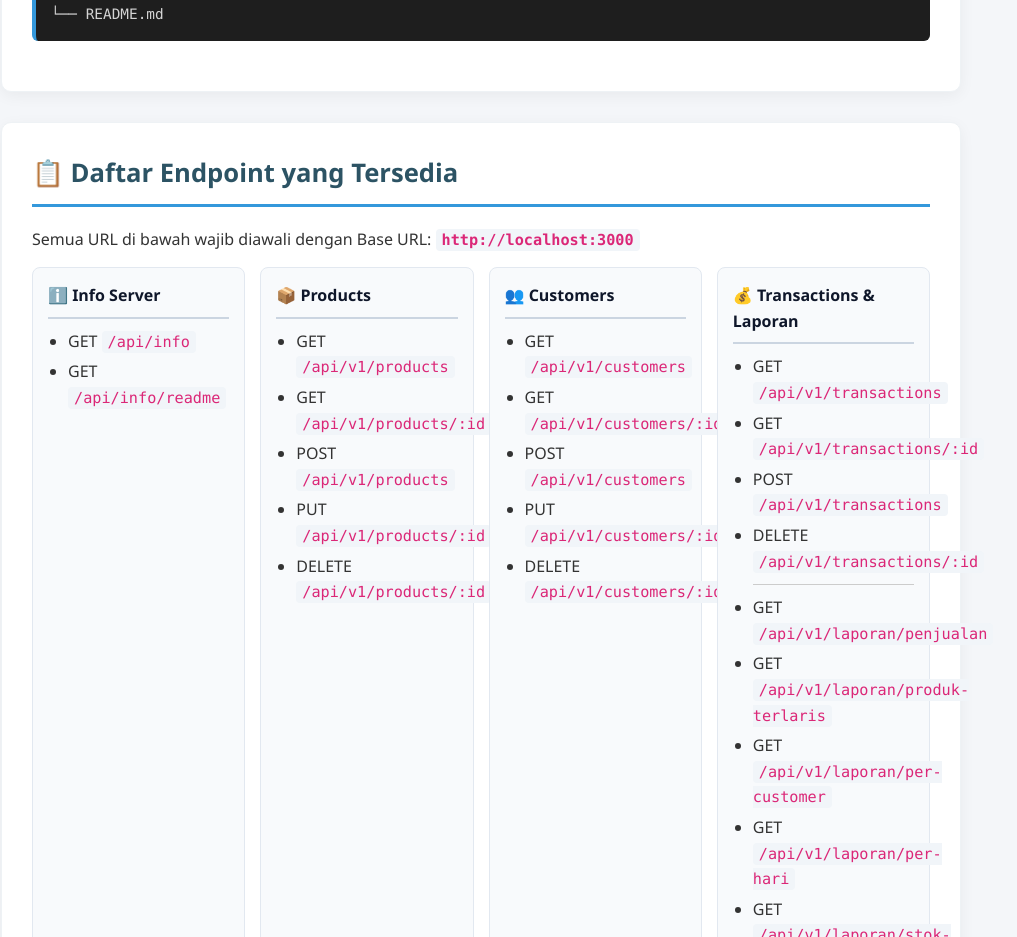
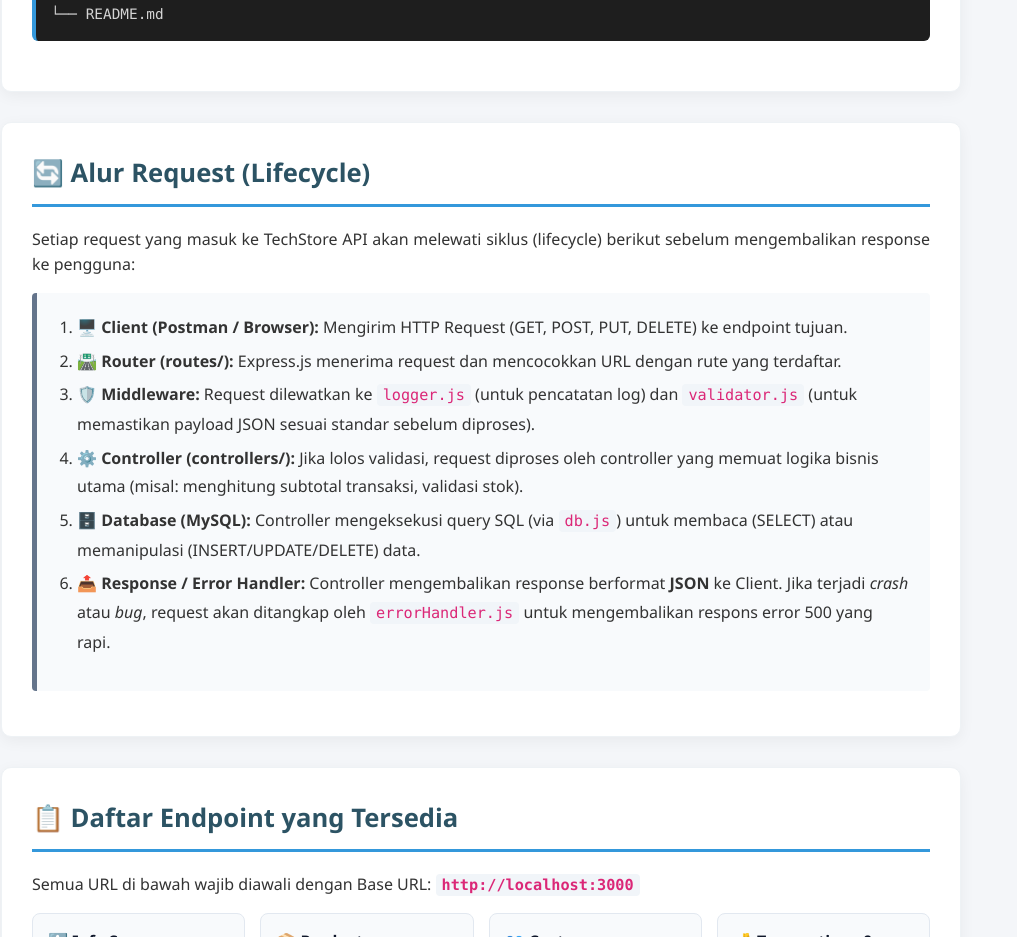
Before and after one commit to majid140326/techstore-api, a plain HTML site: page index.html in a window 1280 px wide. Shown: the part 4406-5343 px from the top of the page, without its empty margins (159-1176 px from the left). Drawn offline with Linux system fonts and the light colour scheme.

Commit message:
API-TechStore

```diff
--- a/index.html
+++ b/index.html
@@ -115,12 +115,14 @@
 
 <div class="container">
 
+    <!-- JUDUL PROJECT & STUDI KASUS -->
     <div class="card">
         <h2>📌 Judul Project & Studi Kasus</h2>
         <h3 style="margin-top: 0; color:#0f172a;">Judul: TechStore API - Point of Sales Backend</h3>
         <p style="text-align: justify;"><strong>Studi Kasus:</strong> Pengembangan arsitektur backend <em>Point of Sales</em> (Sistem Kasir) untuk sebuah toko ritel yang menjual HP dan Laptop. Sistem ini dirancang untuk mempermudah kasir dalam melakukan manajemen inventaris (Products), mendata informasi pembeli (Customers), memproses checkout belanjaan secara *real-time* yang langsung memotong sisa stok produk (Transactions), dan memberikan visibilitas kepada pemilik toko melalui rekapitulasi data penjualan cerdas (Laporan Laba & Sisa Stok).</p>
     </div>
 
+    <!-- KELOMPOK 5 -->
     <div class="card">
         <h2>👥 Kelompok 5</h2>
         <p><strong>Mata Kuliah:</strong> Integrasi Sistem</p>
@@ -133,6 +135,7 @@
         </div>
     </div>
 
+    <!-- TEKNOLOGI -->
     <div class="card">
         <h2>🛠️ Teknologi yang Digunakan</h2>
         <div class="tech-grid">
@@ -143,6 +146,7 @@
         </div>
     </div>
 
+    <!-- CARA MENJALANKAN PROJECT -->
     <div class="card">
         <h2>🚀 Cara Menjalankan Project</h2>
 
@@ -203,6 +207,7 @@ CREATE TABLE transaction_items (
         <p>Jika berhasil, akan muncul tulisan Server berjalan di <code>http://localhost:3000</code></p>
     </div>
 
+    <!-- CATATAN PENTING -->
     <div class="card">
         <h2>⚠️ Catatan Penting Penggunaan :id</h2>
         <div class="alert-box">
@@ -231,6 +236,7 @@ CREATE TABLE transaction_items (
         </div>
     </div>
 
+    <!-- STRUKTUR PROJECT -->
     <div class="card">
         <h2>📁 Struktur Project</h2>
 <pre>TechStoreAPI/
@@ -263,6 +269,23 @@ CREATE TABLE transaction_items (
 └── README.md</pre>
     </div>
 
+    <!-- ALUR REQUEST (LIFECYCLE) -->
+    <div class="card">
+        <h2>🔄 Alur Request (Lifecycle)</h2>
+        <p style="margin-bottom: 15px; text-align: justify;">Setiap request yang masuk ke TechStore API akan melewati siklus (lifecycle) berikut sebelum mengembalikan response ke pengguna:</p>
+        <div class="alert-box" style="background: #f8fafc; border-left-color: #64748b;">
+            <ol style="line-height: 1.8;">
+                <li>🖥️ <strong>Client (Postman / Browser):</strong> Mengirim HTTP Request (GET, POST, PUT, DELETE) ke endpoint tujuan.</li>
+                <li>🛣️ <strong>Router (routes/):</strong> Express.js menerima request dan mencocokkan URL dengan rute yang terdaftar.</li>
+                <li>🛡️ <strong>Middleware:</strong> Request dilewatkan ke <code>logger.js</code> (untuk pencatatan log) dan <code>validator.js</code> (untuk memastikan payload JSON sesuai standar sebelum diproses).</li>
+                <li>⚙️ <strong>Controller (controllers/):</strong> Jika lolos validasi, request diproses oleh controller yang memuat logika bisnis utama (misal: menghitung subtotal transaksi, validasi stok).</li>
+                <li>🗄️ <strong>Database (MySQL):</strong> Controller mengeksekusi query SQL (via <code>db.js</code>) untuk membaca (SELECT) atau memanipulasi (INSERT/UPDATE/DELETE) data.</li>
+                <li>📤 <strong>Response / Error Handler:</strong> Controller mengembalikan response berformat <strong>JSON</strong> ke Client. Jika terjadi <em>crash</em> atau <em>bug</em>, request akan ditangkap oleh <code>errorHandler.js</code> untuk mengembalikan respons error 500 yang rapi.</li>
+            </ol>
+        </div>
+    </div>
+
+    <!-- DAFTAR ENDPOINT -->
     <div class="card">
         <h2>📋 Daftar Endpoint yang Tersedia</h2>
         <p style="margin-bottom: 15px;">Semua URL di bawah wajib diawali dengan Base URL: <strong><code>http://localhost:3000</code></strong></p>
@@ -313,6 +336,7 @@ CREATE TABLE transaction_items (
         </div>
     </div>
 
+    <!-- PANDUAN POSTMAN UMUM -->
     <div class="card">
         <h2>📮 Panduan Penggunaan CRUD di Postman</h2>
         <div class="alert-box" style="background: #eff6ff; border-left-color: #3b82f6;">
@@ -337,10 +361,12 @@ CREATE TABLE transaction_items (
         </div>
     </div>
 
+    <!-- DOKUMENTASI API & HASIL CRUD -->
     <div class="card">
         <h2>📡 Dokumentasi API & Tampilan Hasil CRUD</h2>
         <p style="margin-bottom: 20px;"><strong>Base URL Global:</strong> <code>http://localhost:3000</code></p>
 
+        <!-- INFO -->
         <h3 style="color:#2c5364; border-bottom: 2px solid #eee; padding-bottom: 5px;">ℹ️ Info Server</h3>
         <table>
             <tr><th>Method</th><th>Endpoint</th><th>Deskripsi</th></tr>
@@ -372,6 +398,7 @@ CREATE TABLE transaction_items (
             </div>
         </div>
 
+        <!-- PRODUCTS -->
         <h3 style="color:#2c5364; border-bottom: 2px solid #eee; padding-bottom: 5px; margin-top: 40px;">📦 Products</h3>
         <table>
             <tr><th>Method</th><th>Endpoint</th><th>Deskripsi</th></tr>
@@ -382,6 +409,7 @@ CREATE TABLE transaction_items (
             <tr><td><span class="m-badge m-delete">DELETE</span></td><td><code>http://localhost:3000/api/v1/products/:id</code></td><td>Hapus produk</td></tr>
         </table>
 
+        <!-- GET ALL PRODUCTS -->
         <div class="postman-wrapper">
             <div class="pm-url-bar"><span class="m-badge m-get">GET</span><span class="pm-url">http://localhost:3000/api/v1/products</span></div>
             <div class="pm-guide">
@@ -413,6 +441,7 @@ CREATE TABLE transaction_items (
             </div>
         </div>
 
+        <!-- GET PRODUCT BY ID -->
         <div class="postman-wrapper">
             <div class="pm-url-bar"><span class="m-badge m-get">GET</span><span class="pm-url">http://localhost:3000/api/v1/products/1</span></div>
             <div class="pm-guide">
@@ -439,6 +468,7 @@ CREATE TABLE transaction_items (
             </div>
         </div>
 
+        <!-- POST PRODUCT -->
         <div class="postman-wrapper">
             <div class="pm-url-bar"><span class="m-badge m-post">POST</span><span class="pm-url">http://localhost:3000/api/v1/products</span></div>
             <div class="pm-guide">
@@ -472,6 +502,7 @@ CREATE TABLE transaction_items (
             </div>
         </div>
 
+        <!-- PUT PRODUCT -->
         <div class="postman-wrapper">
             <div class="pm-url-bar"><span class="m-badge m-put">PUT</span><span class="pm-url">http://localhost:3000/api/v1/products/1</span></div>
             <div class="pm-guide">
@@ -505,6 +536,7 @@ CREATE TABLE transaction_items (
             </div>
         </div>
 
+        <!-- DELETE PRODUCT -->
         <div class="postman-wrapper">
             <div class="pm-url-bar"><span class="m-badge m-delete">DELETE</span><span class="pm-url">http://localhost:3000/api/v1/products/1</span></div>
             <div class="pm-guide">
@@ -523,6 +555,7 @@ CREATE TABLE transaction_items (
             </div>
         </div>
 
+        <!-- CUSTOMERS -->
         <h3 style="color:#2c5364; border-bottom: 2px solid #eee; padding-bottom: 5px; margin-top: 40px;">👥 Customers</h3>
         <table>
             <tr><th>Method</th><th>Endpoint</th><th>Deskripsi</th></tr>
@@ -533,6 +566,7 @@ CREATE TABLE transaction_items (
             <tr><td><span class="m-badge m-delete">DELETE</span></td><td><code>http://localhost:3000/api/v1/customers/:id</code></td><td>Hapus customer</td></tr>
         </table>
 
+        <!-- GET ALL CUSTOMERS -->
         <div class="postman-wrapper">
             <div class="pm-url-bar"><span class="m-badge m-get">GET</span><span class="pm-url">http://localhost:3000/api/v1/customers</span></div>
             <div class="pm-guide">
@@ -562,6 +596,7 @@ CREATE TABLE transaction_items (
             </div>
         </div>
 
+        <!-- GET CUSTOMER BY ID -->
         <div class="postman-wrapper">
             <div class="pm-url-bar"><span class="m-badge m-get">GET</span><span class="pm-url">http://localhost:3000/api/v1/customers/1</span></div>
             <div class="pm-guide">
@@ -583,6 +618,7 @@ CREATE TABLE transaction_items (
             </div>
         </div>
 
+        <!-- POST CUSTOMER -->
         <div class="postman-wrapper">
             <div class="pm-url-bar"><span class="m-badge m-post">POST</span><span class="pm-url">http://localhost:3000/api/v1/customers</span></div>
             <div class="pm-guide">
@@ -614,6 +650,7 @@ CREATE TABLE transaction_items (
             </div>
         </div>
 
+        <!-- PUT CUSTOMER -->
         <div class="postman-wrapper">
             <div class="pm-url-bar"><span class="m-badge m-put">PUT</span><span class="pm-url">http://localhost:3000/api/v1/customers/1</span></div>
             <div class="pm-guide">
@@ -645,6 +682,7 @@ CREATE TABLE transaction_items (
             </div>
         </div>
 
+        <!-- DELETE CUSTOMER -->
         <div class="postman-wrapper">
             <div class="pm-url-bar"><span class="m-badge m-delete">DELETE</span><span class="pm-url">http://localhost:3000/api/v1/customers/1</span></div>
             <div class="pm-guide">
@@ -663,6 +701,7 @@ CREATE TABLE transaction_items (
             </div>
         </div>
 
+        <!-- TRANSACTIONS -->
         <h3 style="color:#2c5364; border-bottom: 2px solid #eee; padding-bottom: 5px; margin-top: 40px;">💰 Transactions</h3>
         <table>
             <tr><th>Method</th><th>Endpoint</th><th>Deskripsi</th></tr>
@@ -672,6 +711,7 @@ CREATE TABLE transaction_items (
             <tr><td><span class="m-badge m-delete">DELETE</span></td><td><code>http://localhost:3000/api/v1/transactions/:id</code></td><td>Hapus transaksi</td></tr>
         </table>
 
+        <!-- GET ALL TRANSACTIONS -->
         <div class="postman-wrapper">
             <div class="pm-url-bar"><span class="m-badge m-get">GET</span><span class="pm-url">http://localhost:3000/api/v1/transactions</span></div>
             <div class="pm-guide">
@@ -714,6 +754,7 @@ CREATE TABLE transaction_items (
             </div>
         </div>
 
+        <!-- GET TRANSACTION BY ID -->
         <div class="postman-wrapper">
             <div class="pm-url-bar"><span class="m-badge m-get">GET</span><span class="pm-url">http://localhost:3000/api/v1/transactions/1</span></div>
             <div class="pm-guide">
@@ -747,6 +788,7 @@ CREATE TABLE transaction_items (
             </div>
         </div>
 
+        <!-- POST TRANSACTION -->
         <div class="postman-wrapper">
             <div class="pm-url-bar"><span class="m-badge m-post">POST</span><span class="pm-url">http://localhost:3000/api/v1/transactions</span></div>
             <div class="pm-guide">
@@ -806,6 +848,7 @@ CREATE TABLE transaction_items (
             </div>
         </div>
 
+        <!-- DELETE TRANSACTION -->
         <div class="postman-wrapper">
             <div class="pm-url-bar"><span class="m-badge m-delete">DELETE</span><span class="pm-url">http://localhost:3000/api/v1/transactions/1</span></div>
             <div class="pm-guide">
@@ -824,6 +867,7 @@ CREATE TABLE transaction_items (
             </div>
         </div>
 
+        <!-- LAPORAN -->
         <h3 style="color:#2c5364; border-bottom: 2px solid #eee; padding-bottom: 5px; margin-top: 40px;">📈 Laporan</h3>
         <table>
             <tr><th>Method</th><th>Endpoint</th><th>Deskripsi</th></tr>
@@ -834,6 +878,7 @@ CREATE TABLE transaction_items (
             <tr><td><span class="m-badge m-get">GET</span></td><td><code>http://localhost:3000/api/v1/laporan/stok-menipis</code></td><td>Produk stok kurang dari 5</td></tr>
         </table>
 
+        <!-- GET REKAP PENJUALAN -->
         <div class="postman-wrapper">
             <div class="pm-url-bar"><span class="m-badge m-get">GET</span><span class="pm-url">http://localhost:3000/api/v1/laporan/penjualan</span></div>
             <div class="pm-guide">
@@ -858,6 +903,7 @@ CREATE TABLE transaction_items (
             </div>
         </div>
 
+        <!-- GET PRODUK TERLARIS -->
         <div class="postman-wrapper">
             <div class="pm-url-bar"><span class="m-badge m-get">GET</span><span class="pm-url">http://localhost:3000/api/v1/laporan/produk-terlaris</span></div>
             <div class="pm-guide">
@@ -890,6 +936,7 @@ CREATE TABLE transaction_items (
             </div>
         </div>
 
+        <!-- GET PER CUSTOMER -->
         <div class="postman-wrapper">
             <div class="pm-url-bar"><span class="m-badge m-get">GET</span><span class="pm-url">http://localhost:3000/api/v1/laporan/per-customer</span></div>
             <div class="pm-guide">
@@ -924,6 +971,7 @@ CREATE TABLE transaction_items (
             </div>
         </div>
 
+        <!-- GET PER HARI -->
         <div class="postman-wrapper">
             <div class="pm-url-bar"><span class="m-badge m-get">GET</span><span class="pm-url">http://localhost:3000/api/v1/laporan/per-hari</span></div>
             <div class="pm-guide">
@@ -949,6 +997,7 @@ CREATE TABLE transaction_items (
             </div>
         </div>
 
+        <!-- GET STOK MENIPIS -->
         <div class="postman-wrapper">
             <div class="pm-url-bar"><span class="m-badge m-get">GET</span><span class="pm-url">http://localhost:3000/api/v1/laporan/stok-menipis</span></div>
             <div class="pm-guide">
@@ -977,6 +1026,7 @@ CREATE TABLE transaction_items (
         </div>
     </div>
 
+    <!-- MIDDLEWARE & STATUS CODE -->
     <div class="card">
         <h2>🔒 Middleware</h2>
         <table>
@@ -998,6 +1048,7 @@ CREATE TABLE transaction_items (
         </table>
     </div>
 
+    <!-- KESIMPULAN -->
     <div class="card">
         <h2>📝 Kesimpulan</h2>
         <p style="text-align: justify; margin-bottom: 15px;">
```
